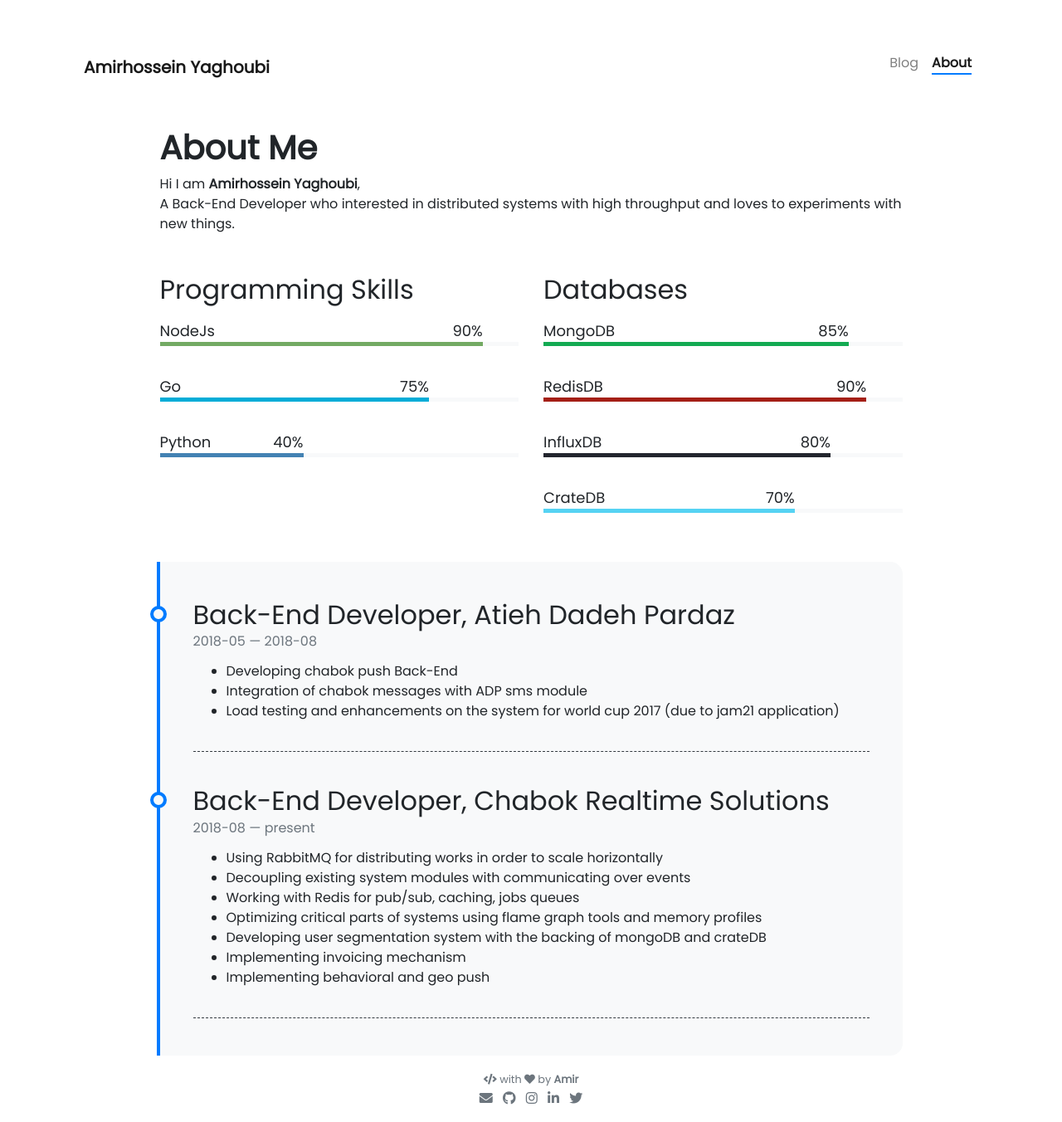
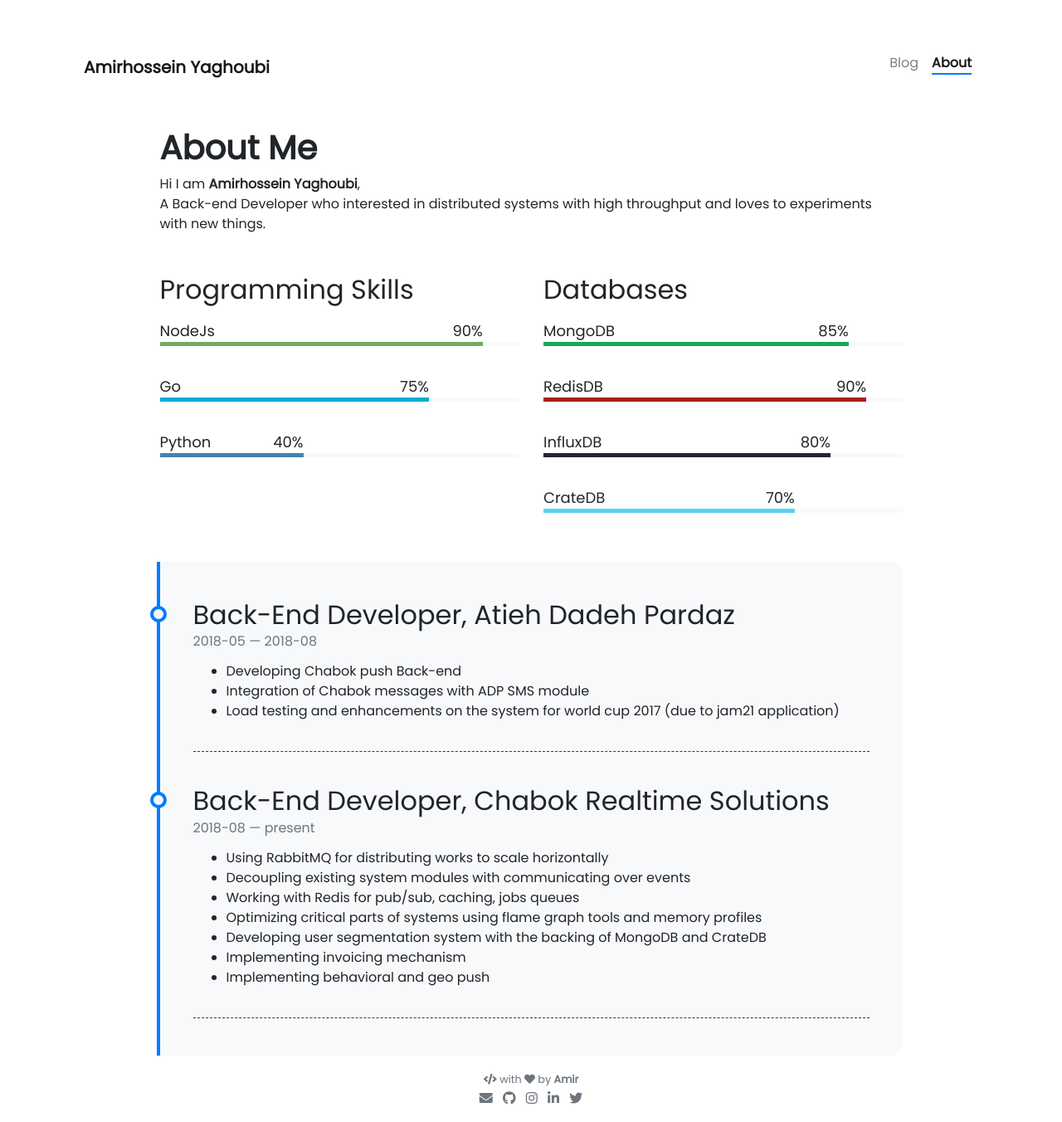
Before and after one commit to amir-yaghoubi/portfolio, a Jekyll site: the page built from pages/about.md, in a window 1280 px wide. Shown: the whole page at 83% size. Built offline with Jekyll 4.4.1, drawn with Linux system fonts in a browser that asks for light colours; nearby versions of some CDN libraries.

Commit message:
fix typos

```diff
--- a/_data/timeline.yml
+++ b/_data/timeline.yml
@@ -3,8 +3,8 @@
   to: 2018-08
   # description: blah blah blah
   bullet:
-    - Developing chabok push Back-End
-    - Integration of chabok messages with ADP sms module
+    - Developing Chabok push Back-end
+    - Integration of Chabok messages with ADP SMS module
     - Load testing and enhancements on the system for world cup 2017 (due to jam21 application)
 
 - title: Back-End Developer, Chabok Realtime Solutions
@@ -12,10 +12,10 @@
   to: present
   # description: blah blah blah
   bullet:
-    - Using RabbitMQ for distributing works in order to scale horizontally
+    - Using RabbitMQ for distributing works to scale horizontally
     - Decoupling existing system modules with communicating over events
     - Working with Redis for pub/sub, caching, jobs queues
     - Optimizing critical parts of systems using flame graph tools and memory profiles
-    - Developing  user segmentation system with the backing of mongoDB and crateDB
+    - Developing user segmentation system with the backing of MongoDB and CrateDB
     - Implementing invoicing mechanism
     - Implementing behavioral and geo push
--- a/pages/about.md
+++ b/pages/about.md
@@ -8,7 +8,7 @@ weight: 3
 # **About Me**
 
 Hi I am **{{ site.author.name }}**,<br>
-A Back-End Developer who interested in distributed systems with high throughput and loves to experiments with new things.
+A Back-end Developer who interested in distributed systems with high throughput and loves to experiments with new things.
 
 <div class="row">
 {% include about/skills.html title="Programming Skills" source=site.data.programming-skills %}
```
